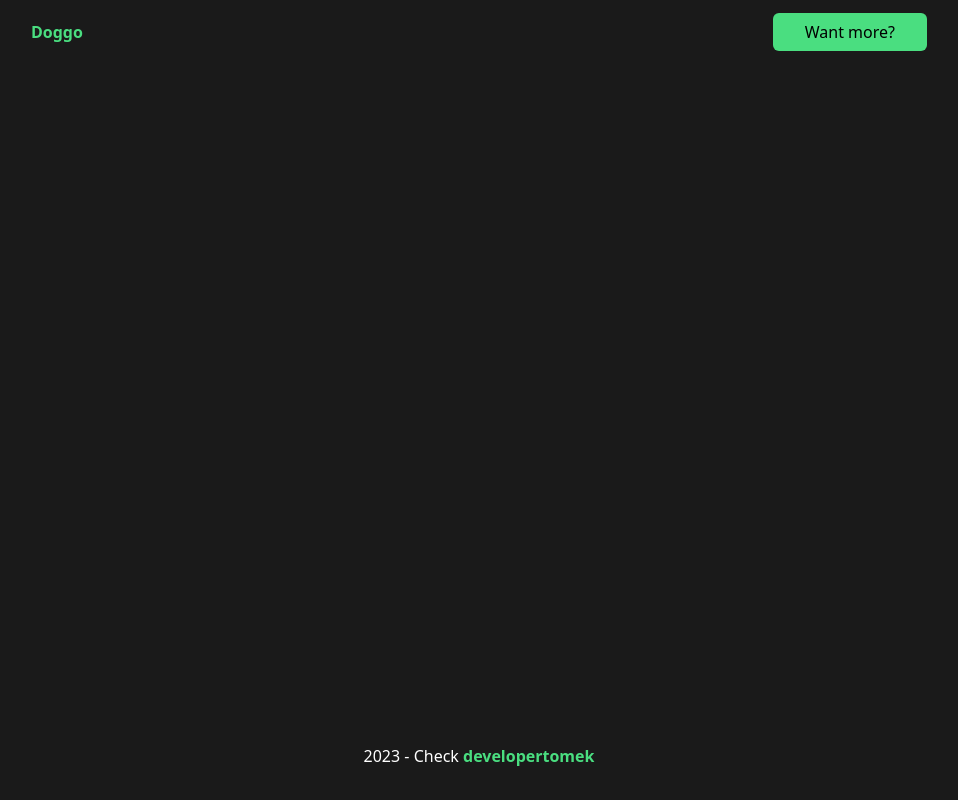
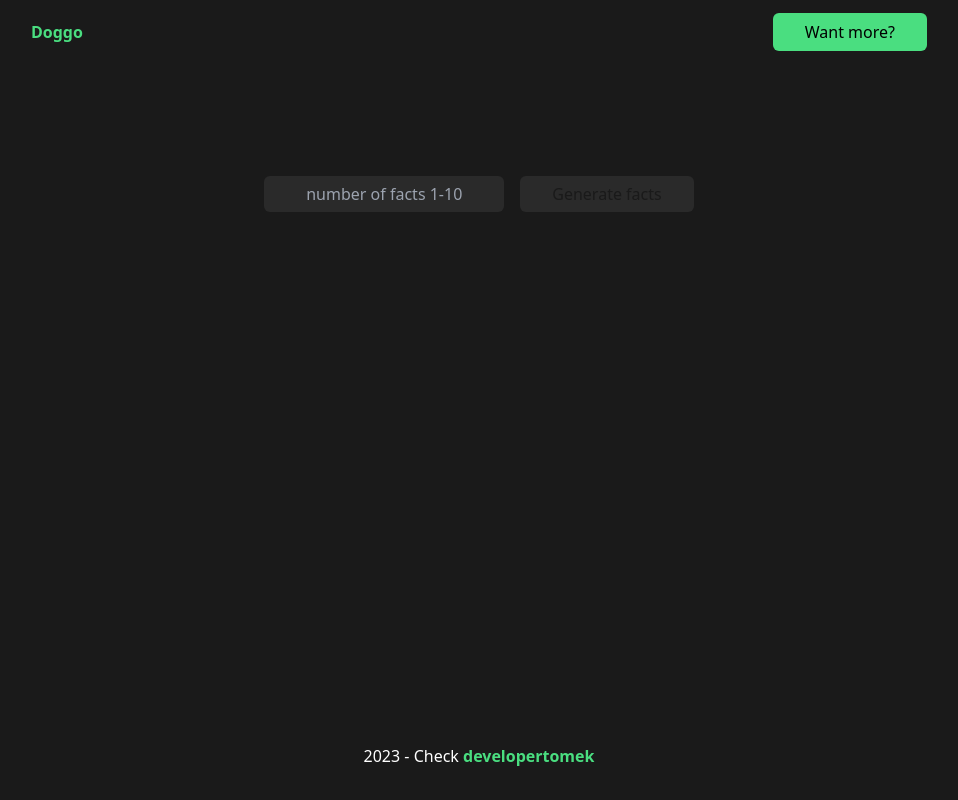
Before and after one commit to developertomek/dogs-facts, an Angular app: page /random-facts in a window 1280 px wide. Before the commit this address led to /. Shown: the whole page, without its empty margins (161-1119 px from the left). Built offline with nearby package versions, Linux system fonts and the light colour scheme.

Commit message:
add facts page

```diff
--- a/src/app/app.routes.ts
+++ b/src/app/app.routes.ts
@@ -1,9 +1,14 @@
 import { Routes } from '@angular/router';
 import { HomeComponent } from './pages/home.component';
+import { FactsComponent } from './pages/facts.component';
 
 export const routes: Routes = [
   {
     path: '',
     component: HomeComponent,
   },
+  {
+    path: 'random-facts',
+    component: FactsComponent,
+  },
 ];
--- /dev/null
+++ b/src/app/pages/facts.component.ts
@@ -0,0 +1,60 @@
+import { Component, OnInit } from '@angular/core';
+import { CommonModule } from '@angular/common';
+import { FormControl, ReactiveFormsModule, Validators } from '@angular/forms';
+import { FactsService } from '../services/facts.service';
+import { Observable } from 'rxjs';
+import { Fact } from '../interfaces/Fact.interface';
+
+@Component({
+  selector: 'app-random-facts',
+  standalone: true,
+  imports: [ReactiveFormsModule, CommonModule],
+  template: `
+    <div
+      class="pt-28 m-auto w-full flex justify-center flex-wrap items-center min-h-fit"
+    >
+      <input
+        type="number"
+        class="bg-secondary rounded-md px-8 leading-9 text-md text-center text-white w-60"
+        placeholder="number of facts 1-10"
+        min="1"
+        max="10"
+        inputmode="numeric"
+        [formControl]="factsNumber"
+      />
+      <button
+        class="px-8 bg-green-400 rounded-md text-black leading-9  hover:scale-105 ml-4 transition-all disabled:bg-secondary disabled:hover:scale-100 disabled:text-primary"
+        [disabled]="!factsNumber.valid"
+        (click)="generateFacts()"
+      >
+        Generate facts
+      </button>
+    </div>
+    @if (facts$ | async; as data){
+    <ul class="text-white mt-16 list-disc">
+      @for(fact of data.facts; track fact) {
+      <li class="mb-4">{{ fact }}</li>
+      }
+    </ul>
+    }
+  `,
+})
+export class FactsComponent implements OnInit {
+  factsNumber!: FormControl<null | string>;
+  facts$!: Observable<Fact>;
+
+  constructor(private facts: FactsService) {}
+
+  ngOnInit(): void {
+    this.factsNumber = new FormControl('', [
+      Validators.required,
+      Validators.pattern('[0-9]+'),
+    ]);
+  }
+
+  generateFacts(): void {
+    if (this.factsNumber.value) {
+      this.facts$ = this.facts.getFacts(+this.factsNumber.value);
+    }
+  }
+}
```
